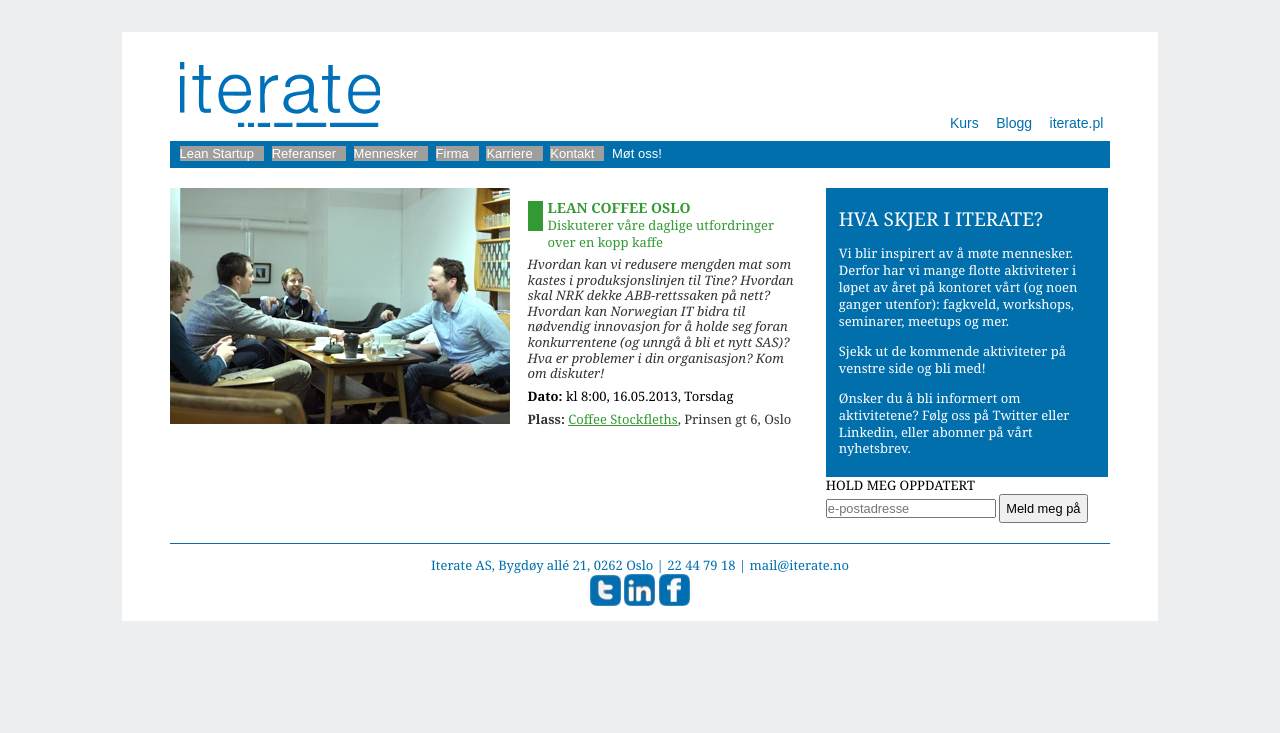
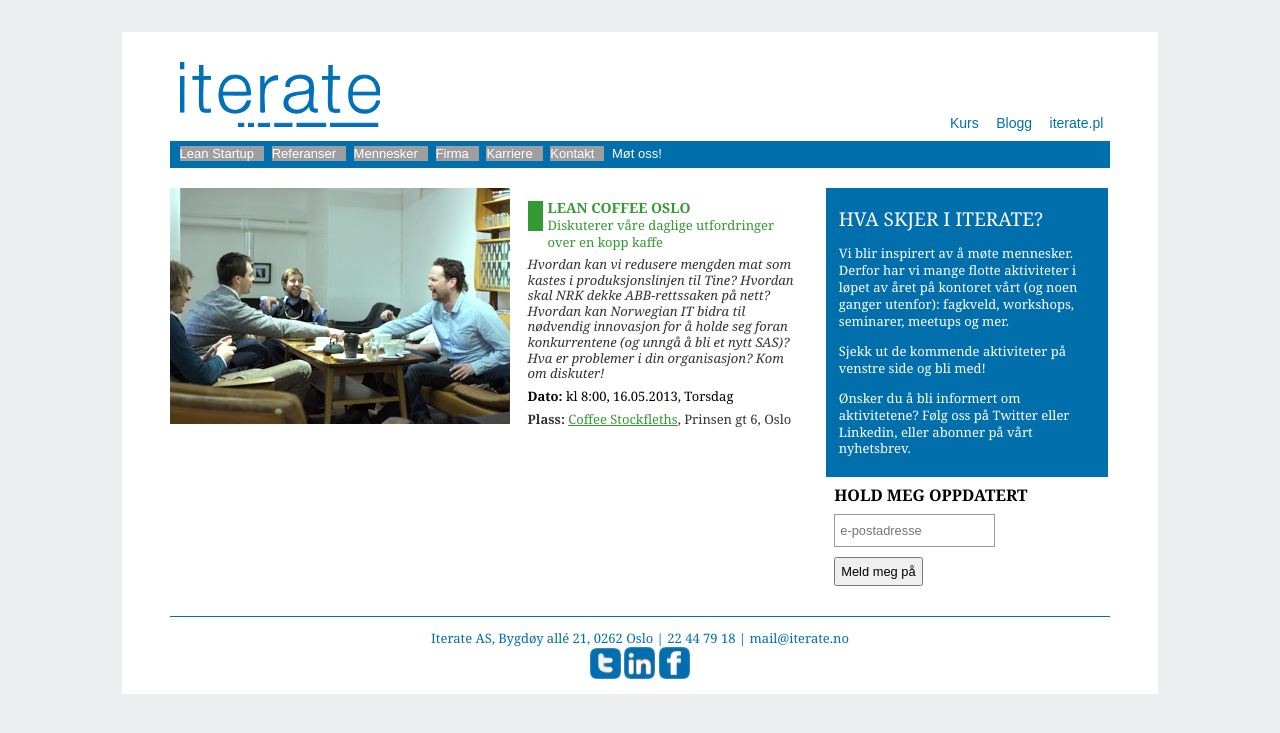
Before and after one commit to therese1g1/iterate.github.com, a Jekyll site: the page built from moetoss/index.html, in a window 1280 px wide. Shown: the top 733 px of the page. Built offline with Jekyll 4.4.1, drawn with Linux system fonts in a browser that asks for light colours; comment, search, counter and statistics services are not loaded; grey boxes are pictures that could not be loaded.

Commit message:
Add local version of mailchimp stylesheet
For some reason chrome did not load the external stylesheet ...

```diff
--- a/moetoss/index.html
+++ b/moetoss/index.html
@@ -55,7 +55,7 @@ title: Iterate
 
             </div>
             <!-- Begin MailChimp Signup Form -->
-            <link href="http://cdn-images.mailchimp.com/embedcode/slim-081711.css" rel="stylesheet" type="text/css">
+            <link href="/static/css/slim-081711.css" rel="stylesheet" type="text/css">
             <div id="mc_embed_signup">
                 <form action="http://iterate.us1.list-manage.com/subscribe/post?u=7f8b49c57e6b6a6607e6c7749&amp;id=3de413406a"
                       method="post" id="mc-embedded-subscribe-form" name="mc-embedded-subscribe-form" class="validate"
--- /dev/null
+++ b/static/css/slim-081711.css
@@ -0,0 +1,22 @@
+/* MailChimp Form Embed Code - Slim - 08/17/2011 */
+#mc_embed_signup form {display:block; position:relative; text-align:left; padding:10px 0 10px 3%}
+#mc_embed_signup h2 {font-weight:bold; padding:0; margin:15px 0; font-size:1.4em;}
+#mc_embed_signup input {border:1px solid #999; -webkit-appearance:none;}
+#mc_embed_signup input[type=checkbox]{-webkit-appearance:checkbox;}
+#mc_embed_signup input[type=radio]{-webkit-appearance:radio;}
+#mc_embed_signup input:focus {border-color:#333;}
+#mc_embed_signup .button {clear:both; background-color: #aaa; border: 0 none; border-radius:4px; color: #FFFFFF; cursor: pointer; display: inline-block; font-size:15px; font-weight: bold; height: 32px; line-height: 32px; margin: 0 5px 10px 0; padding:0; text-align: center; text-decoration: none; vertical-align: top; white-space: nowrap; width: auto;}
+#mc_embed_signup .button:hover {background-color:#777;}
+#mc_embed_signup .small-meta {font-size: 11px;}
+#mc_embed_signup .nowrap {white-space:nowrap;}
+#mc_embed_signup .clear {clear:none; display:inline;}
+
+#mc_embed_signup label {display:block; font-size:16px; padding-bottom:10px; font-weight:bold;}
+#mc_embed_signup input.email {display:block; padding:8px 0; margin:0 4% 10px 0; text-indent:5px; width:58%; min-width:130px;}
+#mc_embed_signup input.button {display:block; width:35%; margin:0 0 10px 0; min-width:90px;}
+
+#mc_embed_signup div#mce-responses {float:left; top:-1.4em; padding:0em .5em 0em .5em; overflow:hidden; width:90%;margin: 0 5%; clear: both;}
+#mc_embed_signup div.response {margin:1em 0; padding:1em .5em .5em 0; font-weight:bold; float:left; top:-1.5em; z-index:1; width:80%;}
+#mc_embed_signup #mce-error-response {display:none;}
+#mc_embed_signup #mce-success-response {color:#529214; display:none;}
+#mc_embed_signup label.error {display:block; float:none; width:auto; margin-left:1.05em; text-align:left; padding:.5em 0;}
```
